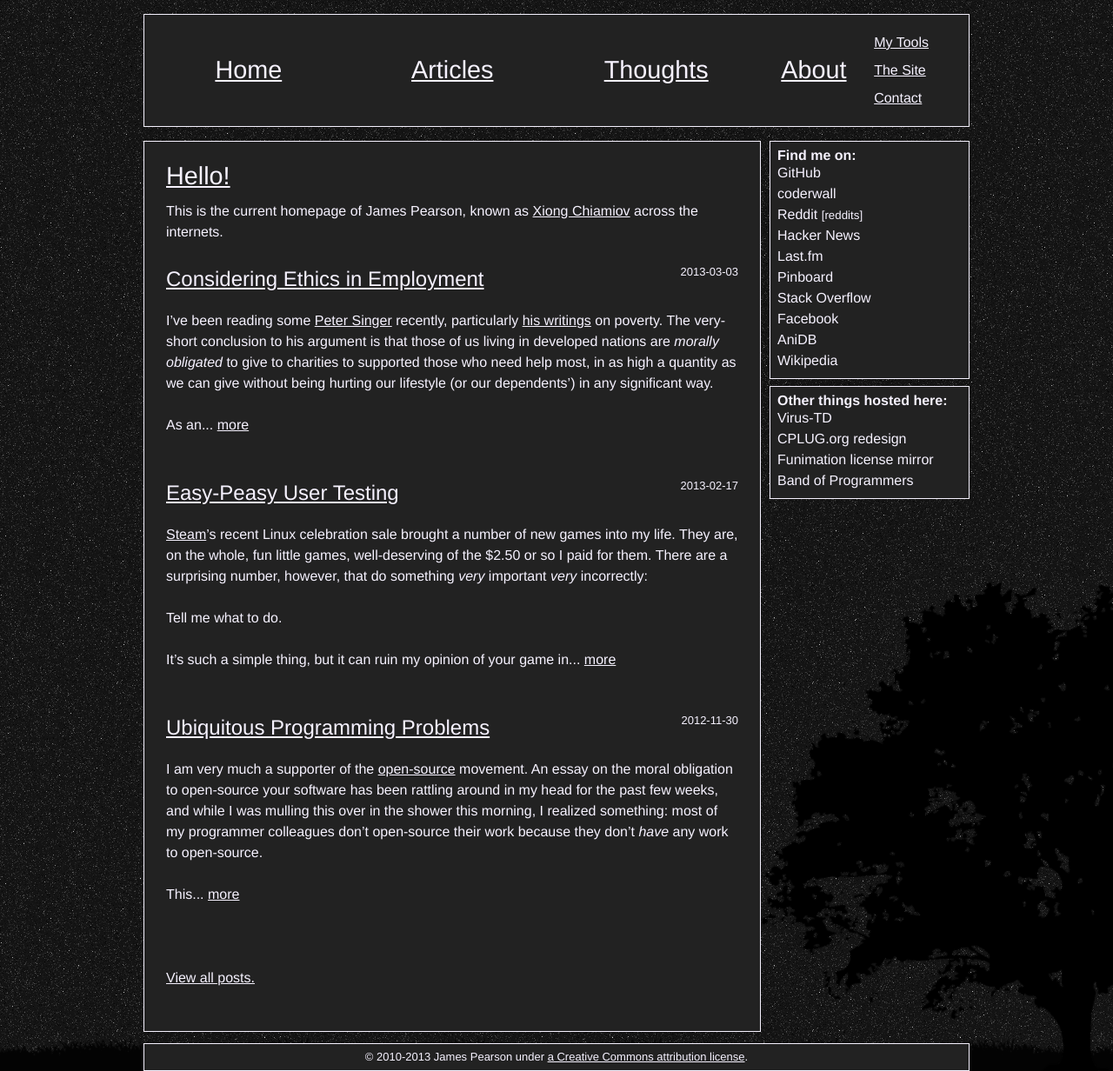
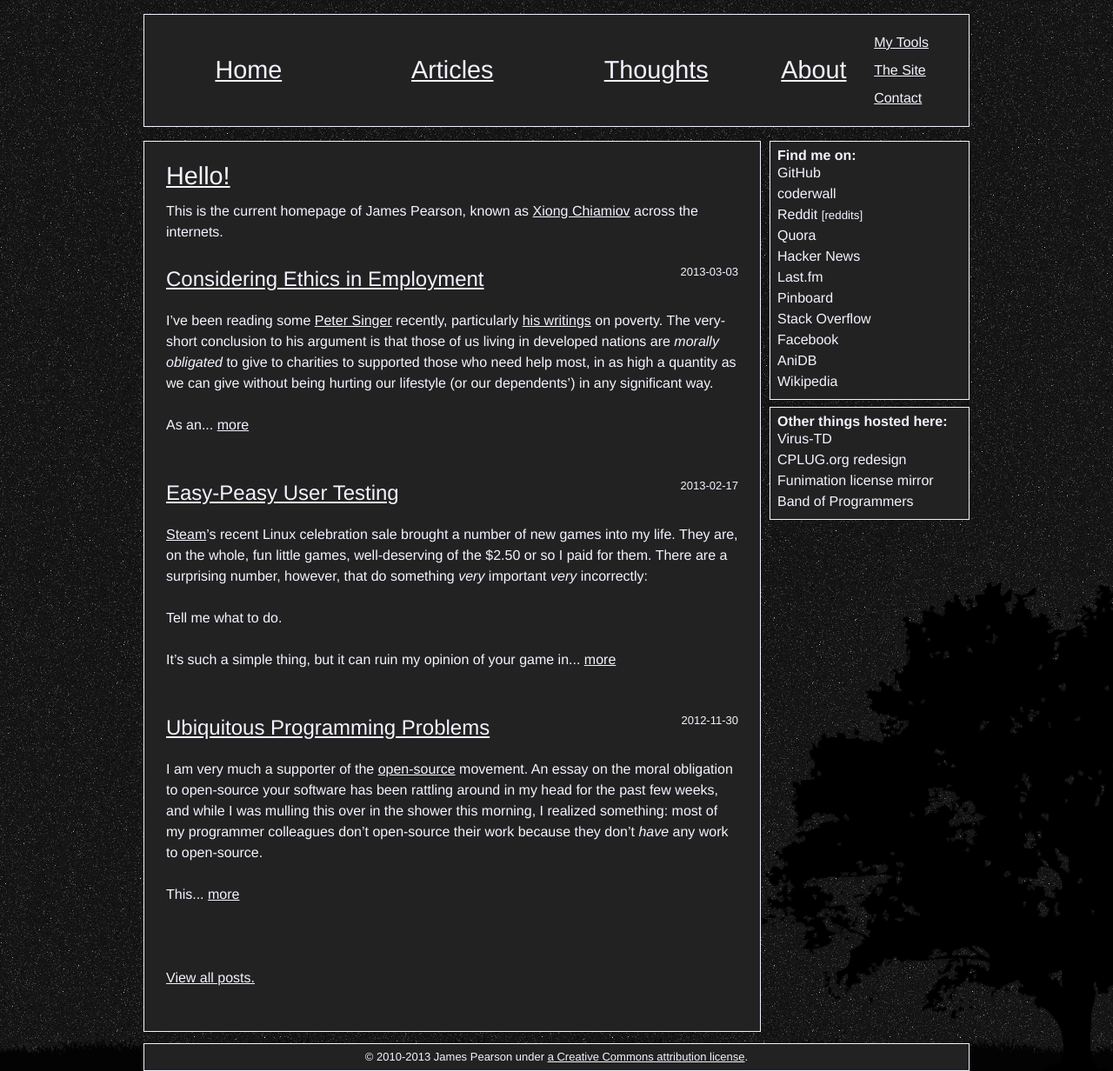
Before and after one commit to xiongchiamiov/xiongchiamiov.github.com, a Jekyll site: the page built from index.html, in a window 1280 px wide. Shown: the whole page at 87% size. Built offline with Jekyll 4.4.1, drawn with Linux system fonts in a browser that asks for light colours; Markdown is read by kramdown in place of the engine named in the settings; the list of posts is cut into pages by our own code; comment, search, counter and statistics services are not loaded.

Commit message:
Add Quora profile link.
The disease, it has spread.

```diff
--- a/_includes/page_bottom.html
+++ b/_includes/page_bottom.html
@@ -6,6 +6,7 @@
 			<a href="http://coderwall.com/xiongchiamiov">coderwall</a><br />
 			<a href="http://www.reddit.com/user/xiongchiamiov/">Reddit</a>
 				<small><a href="/about/reddits.html">[reddits]</a></small><br />
+			<a href="https://www.quora.com/Xiong-Chiamiov">Quora</a><br />
 			<a href="http://news.ycombinator.com/user?id=xiongchiamiov">Hacker News</a><br />
 			<a href="http://www.last.fm/user/xiongchiamiov">Last.fm</a><br />
 			<a href="http://pinboard.in/u:xiong.chiamiov">Pinboard</a><br />
```
